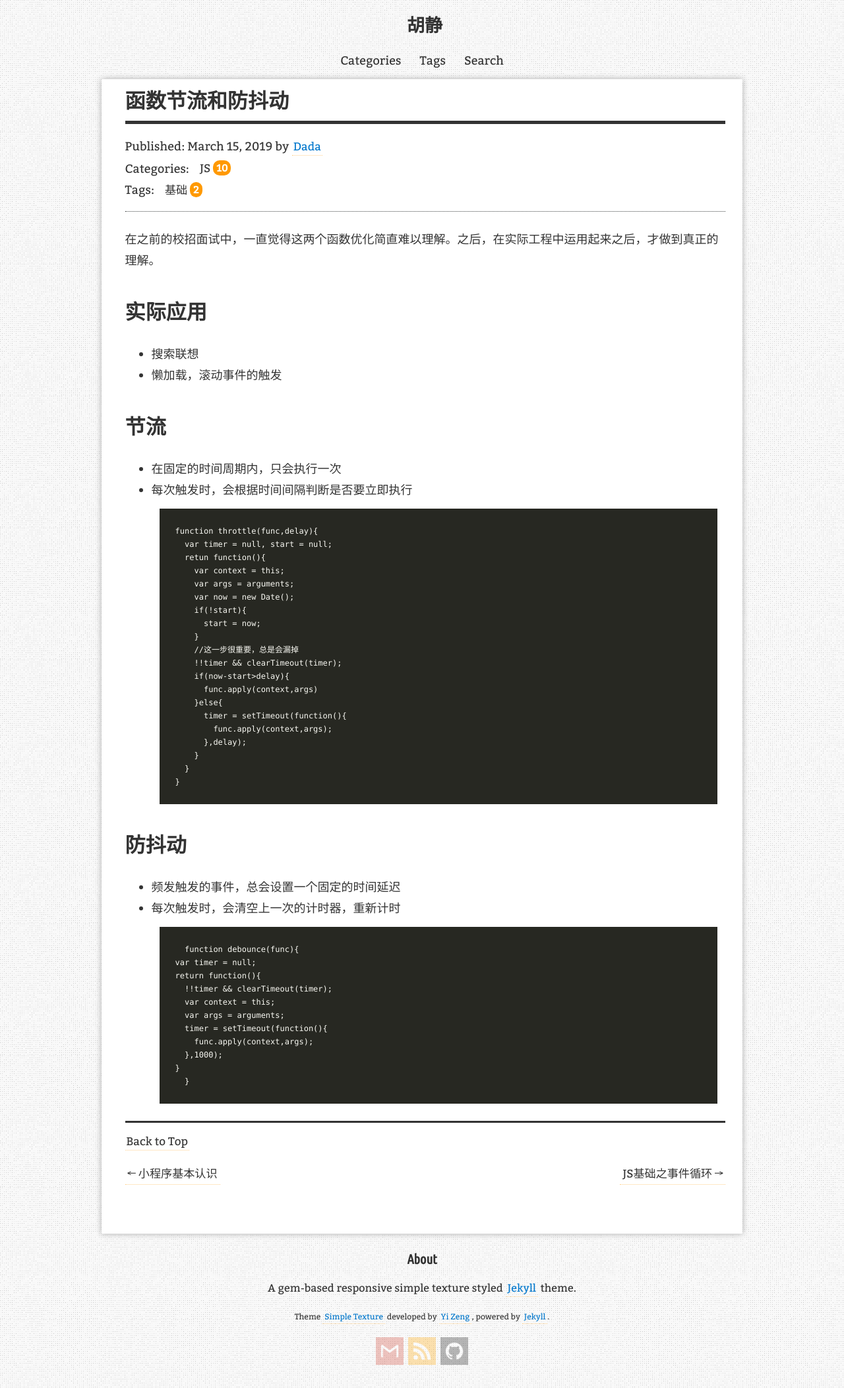
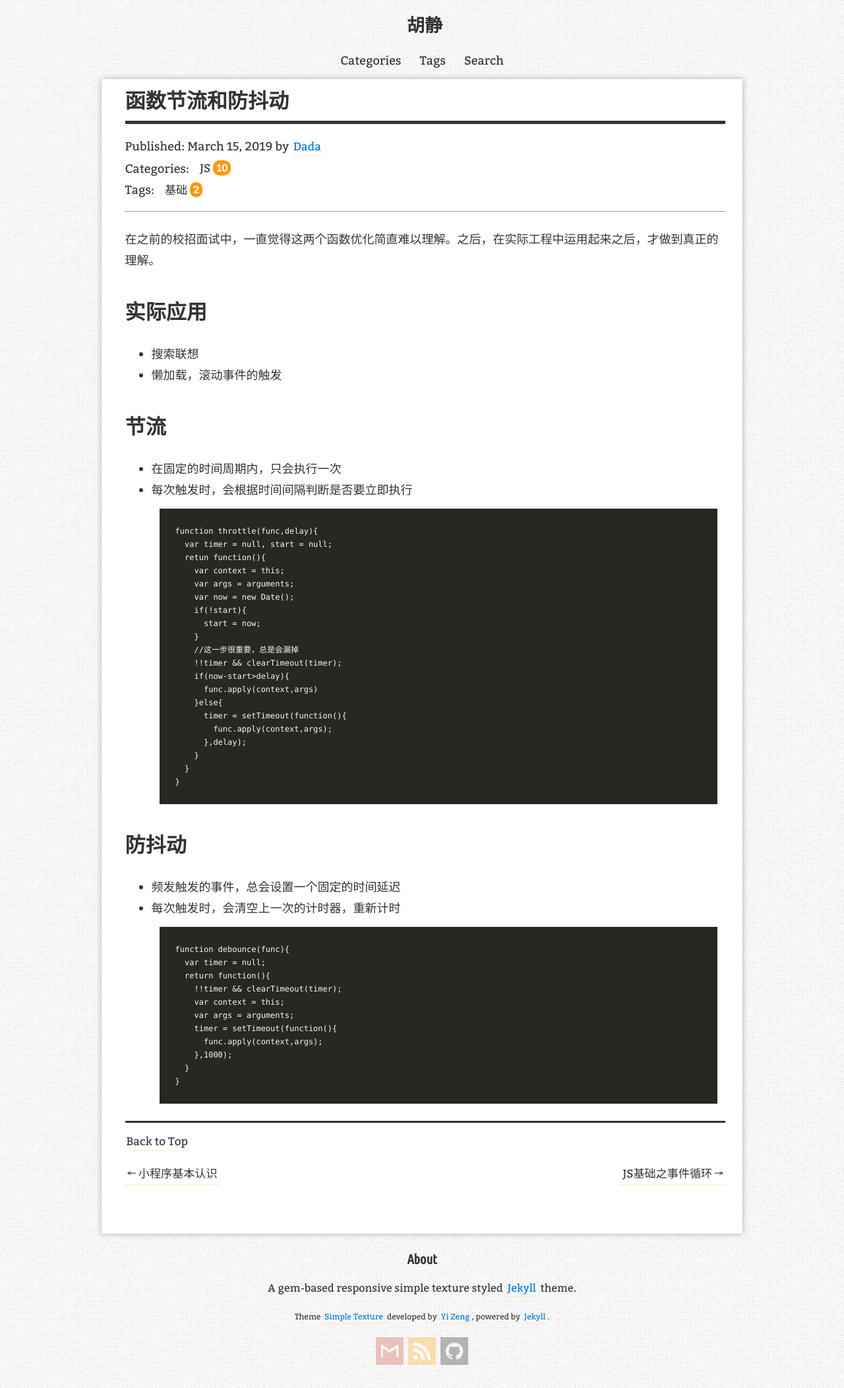
Before and after one commit to HuJean/HuBlog.github.io, a Jekyll site: the page built from _posts/2019-03-15-event.markdown, in a window 1280 px wide. Shown: the whole page at 66% size. Built offline with Jekyll 4.4.1, drawn with Linux system fonts in a browser that asks for light colours; nearby versions of some CDN libraries; comment, search, counter and statistics services are not loaded.

```diff
--- a/_posts/2019-03-15-event.markdown
+++ b/_posts/2019-03-15-event.markdown
@@ -41,15 +41,15 @@ tags: [基础]
   * 频发触发的事件，总会设置一个固定的时间延迟
   * 每次触发时，会清空上一次的计时器，重新计时
   ~~~
-  function debounce(func){
-    var timer = null;
-    return function(){
-      !!timer && clearTimeout(timer);
-      var context = this;
-      var args = arguments;
-      timer = setTimeout(function(){
-        func.apply(context,args);
-      },1000);
+    function debounce(func){
+      var timer = null;
+      return function(){
+        !!timer && clearTimeout(timer);
+        var context = this;
+        var args = arguments;
+        timer = setTimeout(function(){
+          func.apply(context,args);
+        },1000);
+      }
     }
-  }
   ~~~
```
